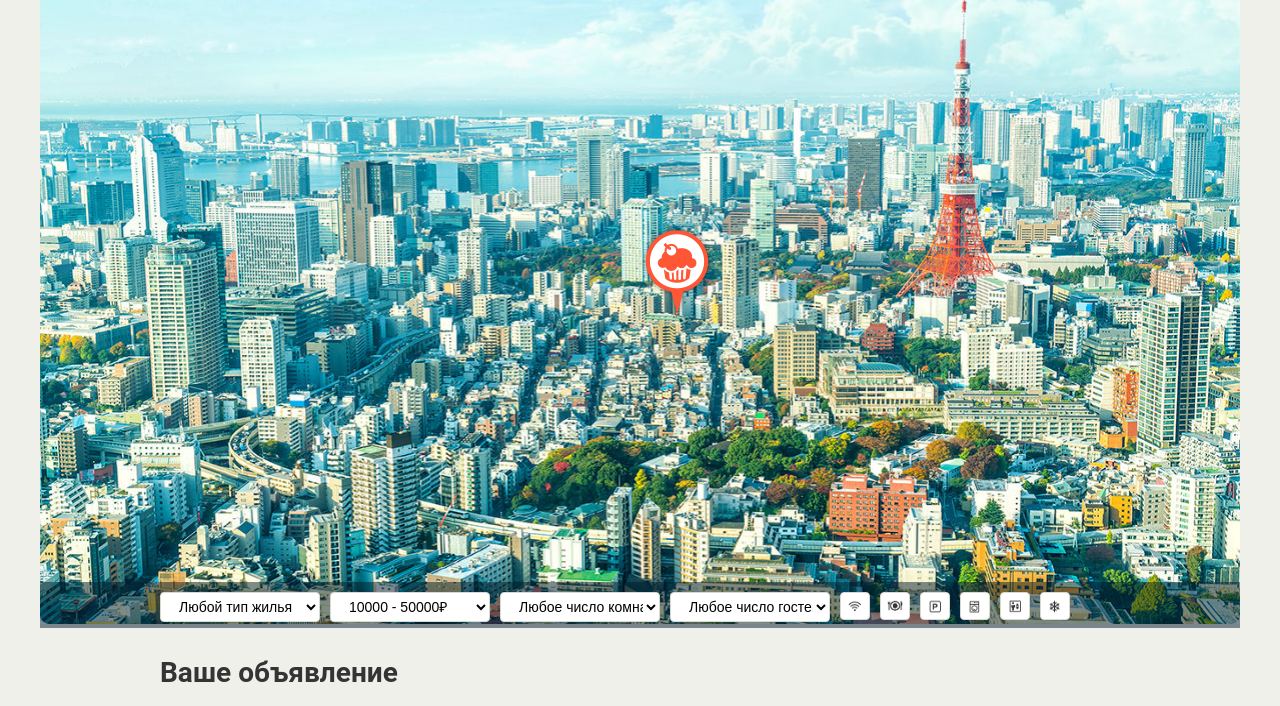
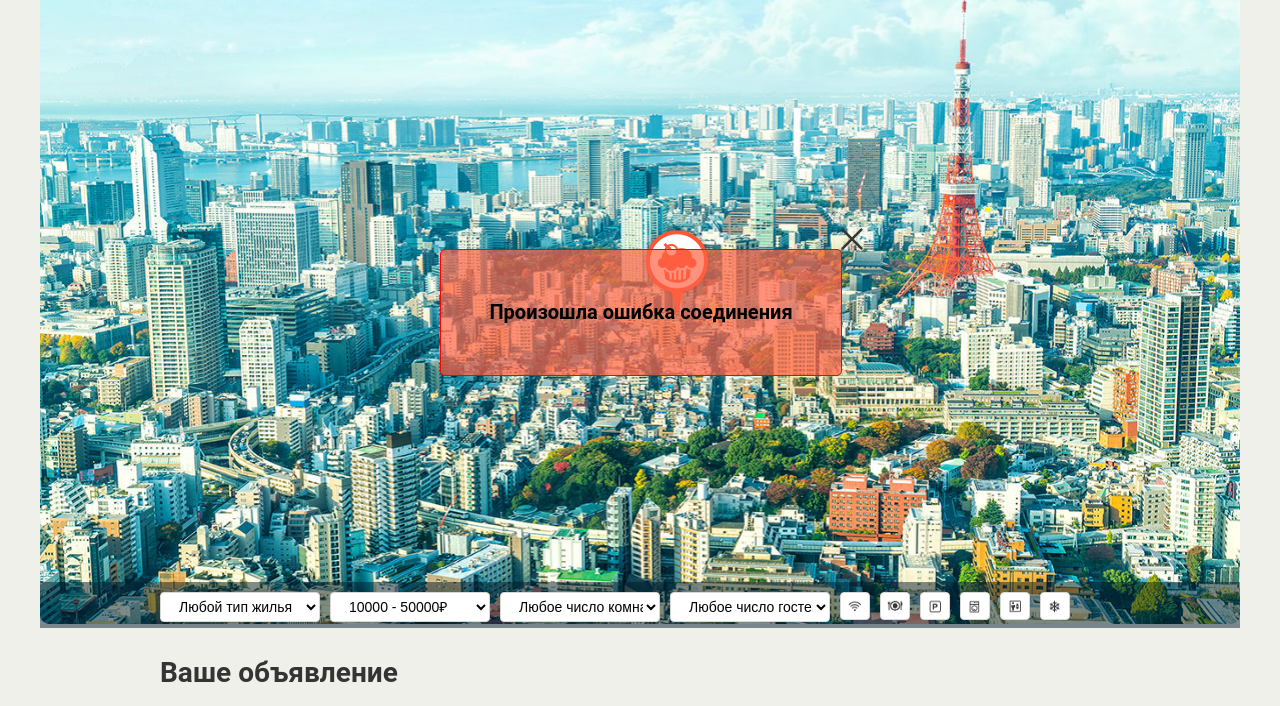
Before and after one commit to Ittisha/178490-keksobooking, a website: page index.html in a window 1280 px wide. Shown: the part 76-782 px from the top of the page. Drawn offline with Linux system fonts and the light colour scheme; no server answers.

Commit message:
change error-message close button to tag a and svg img, add its style

```diff
--- a/css/style.css
+++ b/css/style.css
@@ -665,3 +665,36 @@ select option:hover {
 .rounded {
     border-radius: 50%;
 }
+.error-message {
+    width: 400px;
+    height: auto;
+
+    position: fixed;
+    top: 50%;
+    left: 50%;
+
+    margin-left: -200px;
+    margin-top: -75px;
+
+    background-color: rgba(255, 99, 71, 0.7);
+    border: 1px solid red;
+    border-radius: 5px;
+
+    color: black;
+    z-index: 3;
+
+    font-size: 20px;
+    font-weight: bold;
+    text-align: center;
+    line-height: 25px;
+    padding-top: 50px;
+    padding-bottom: 50px;
+
+}
+.error-message__close {
+    position: absolute;
+    right: -22px;
+    top: -22px;
+
+    cursor: auto;
+}
--- a/js/backend.js
+++ b/js/backend.js
@@ -64,28 +64,37 @@ window.backend = (function () {
     errorContainer.classList.add('error-message');
     errorContainer.textContent = errorMessage;
 
-    var containerCloseButton = document.createElement('button');
-    containerCloseButton.classList.add('error-message__close-button');
+    var containerClose = document.createElement('a');
+    containerClose.setAttribute('href', '#');
+    containerClose.classList.add('error-message__close');
 
-    errorContainer.appendChild(containerCloseButton);
+    var closeImg = document.createElement('img');
+    closeImg.setAttribute('alt', 'close');
+    closeImg.setAttribute('width', '22');
+    closeImg.setAttribute('height', '22');
+    closeImg.setAttribute('src', 'img/close.svg');
+
+    containerClose.appendChild(closeImg);
+    errorContainer.appendChild(containerClose);
     document.body.appendChild(errorContainer);
 
-    var closeErrorContainer = function () {
+    var closeErrorContainer = function (evt) {
+      evt.preventDefault();
       document.body.removeChild(errorContainer);
 
-      containerCloseButton.removeEventListener('click', onContainerCloseButtonClick);
-      containerCloseButton.removeEventListener('keydown', onContainerCloseButtonEnterPress);
+      containerClose.removeEventListener('click', onContainerCloseButtonClick);
+      containerClose.removeEventListener('keydown', onContainerCloseButtonEnterPress);
     };
 
-    var onContainerCloseButtonClick = function () {
-      closeErrorContainer();
+    var onContainerCloseButtonClick = function (evt) {
+      closeErrorContainer(evt);
     };
     var onContainerCloseButtonEnterPress = function (evt) {
       window.util.isEnterEvent(evt, closeErrorContainer);
     };
 
-    containerCloseButton.addEventListener('click', onContainerCloseButtonClick);
-    containerCloseButton.addEventListener('keydown', onContainerCloseButtonEnterPress);
+    containerClose.addEventListener('click', onContainerCloseButtonClick);
+    containerClose.addEventListener('keydown', onContainerCloseButtonEnterPress);
   };
   return {
     load: load,
```
